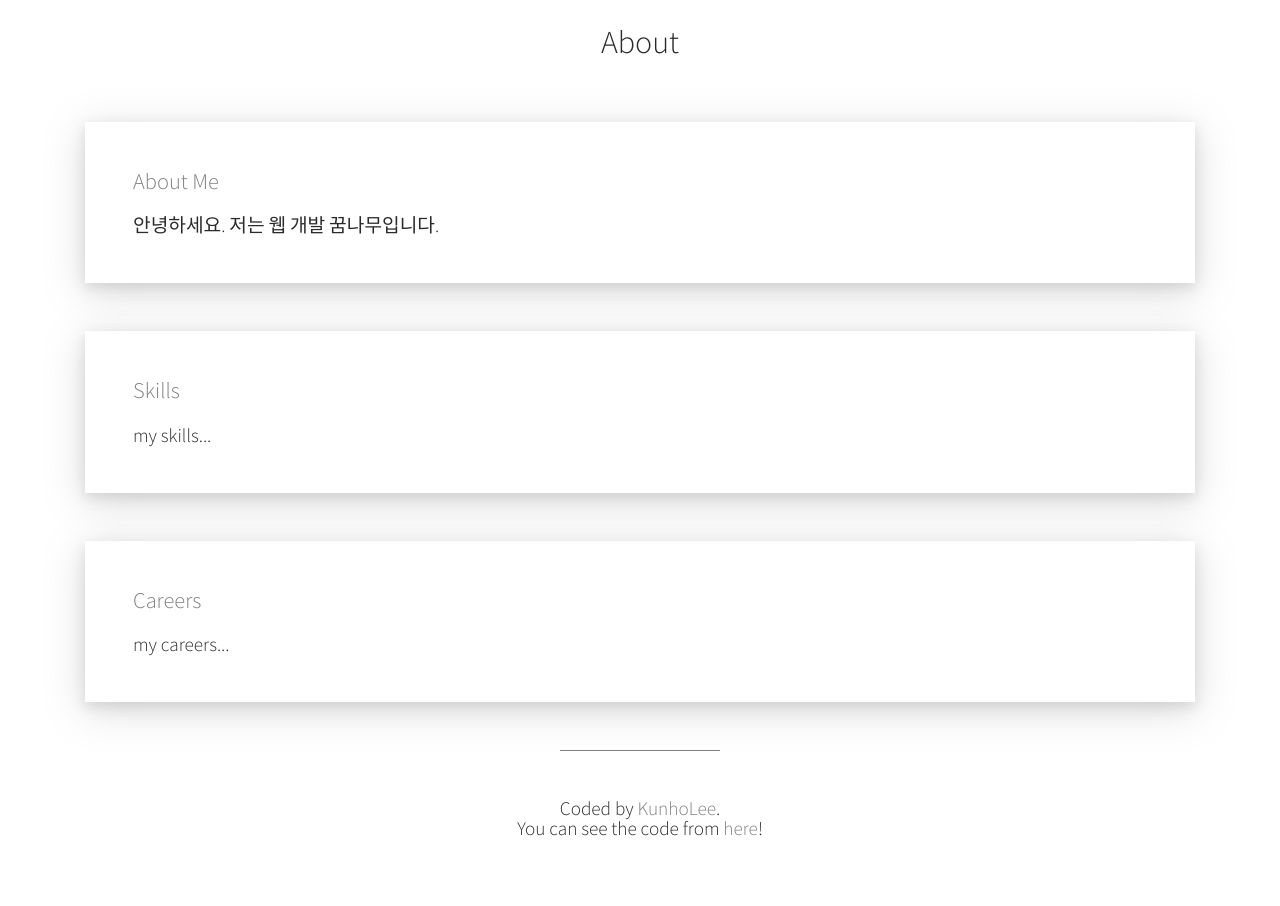
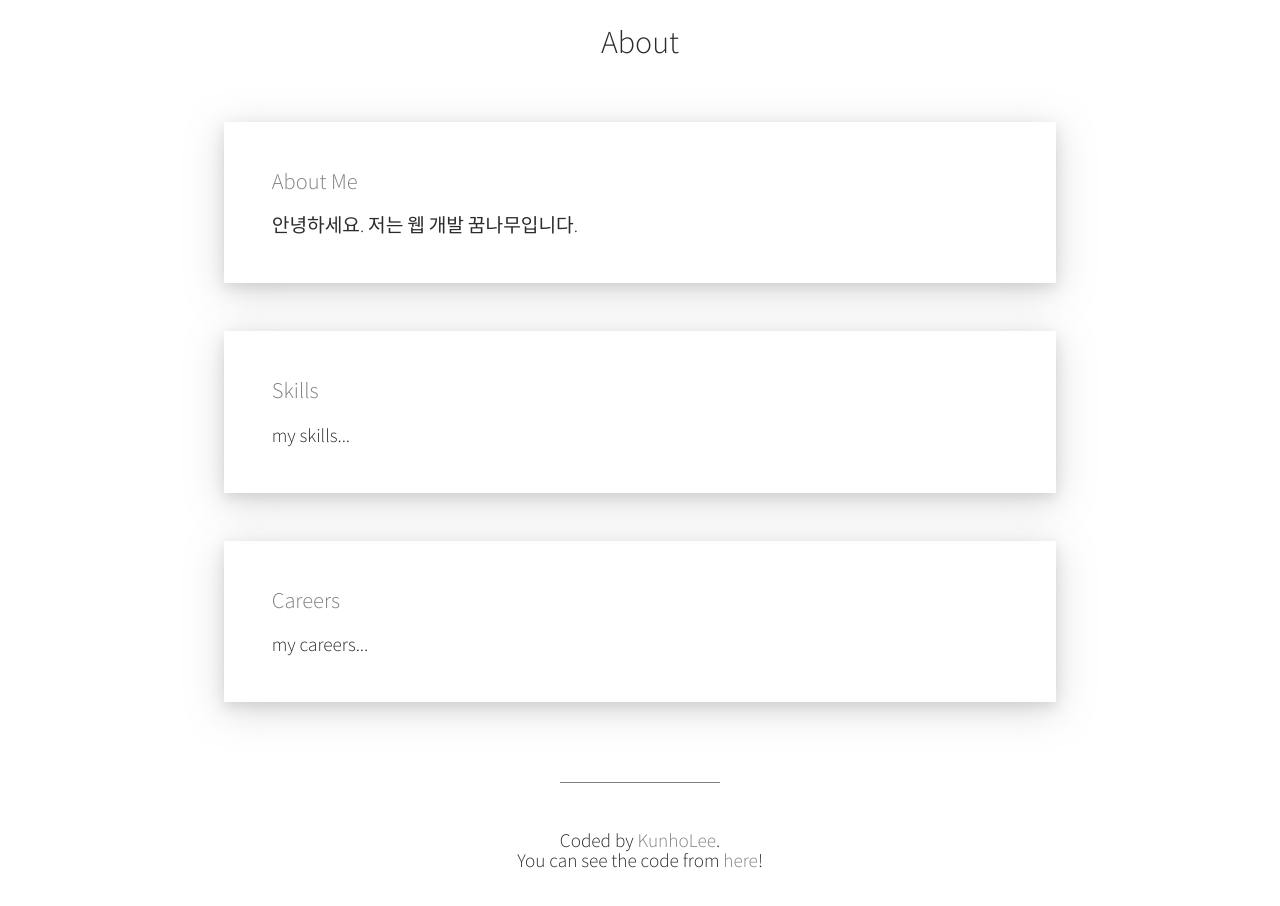
Before and after one commit to daengdaengLee/portfolio, a Vue app: page /portfolio/about in a window 1280 px wide. Shown: the part 560-1466 px from the top of the page. Built offline with nearby package versions, Linux system fonts and the light colour scheme; the HTML template or start-up script is replaced by a standard one.

Commit message:
About페이지 레이아웃 조정

```diff
--- a/src/components/PortfolioAbout/PortfolioAbout.vue
+++ b/src/components/PortfolioAbout/PortfolioAbout.vue
@@ -1,9 +1,9 @@
 <template>
-  <section class="PortfolioAbout">
+  <section class="PortfolioAbout d-flex flex-column justify-content-center align-items-center">
     <h2 class="HeadingText text-center py-3">About</h2>
-    <about-me class="my-5" />
-    <skills class="mb-5" />
-    <careers class="mb-5" />
+    <about-me class="my-5 w-75" />
+    <skills class="mb-5 w-75" />
+    <careers class="mb-5 w-75" />
   </section>
 </template>
 
```
